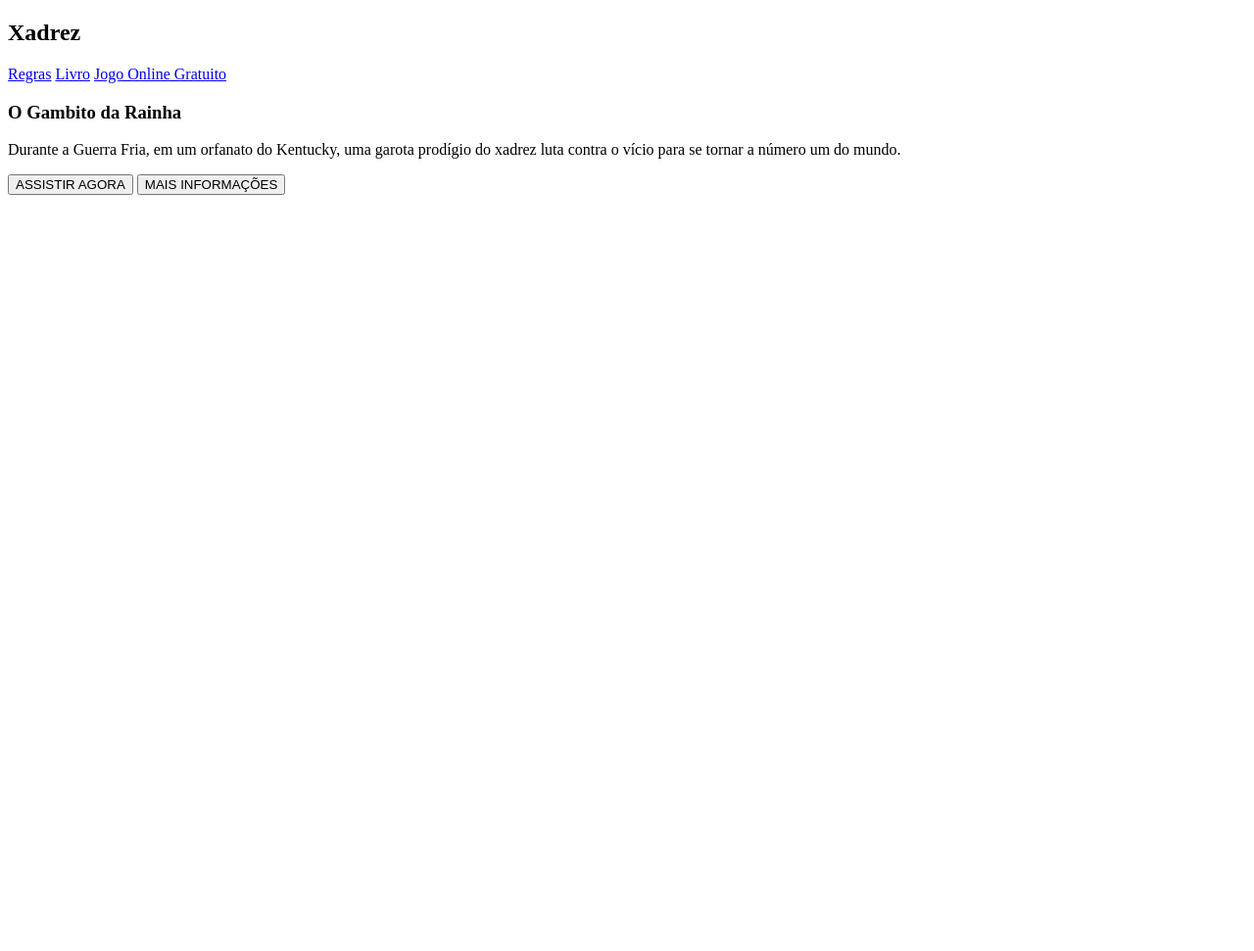
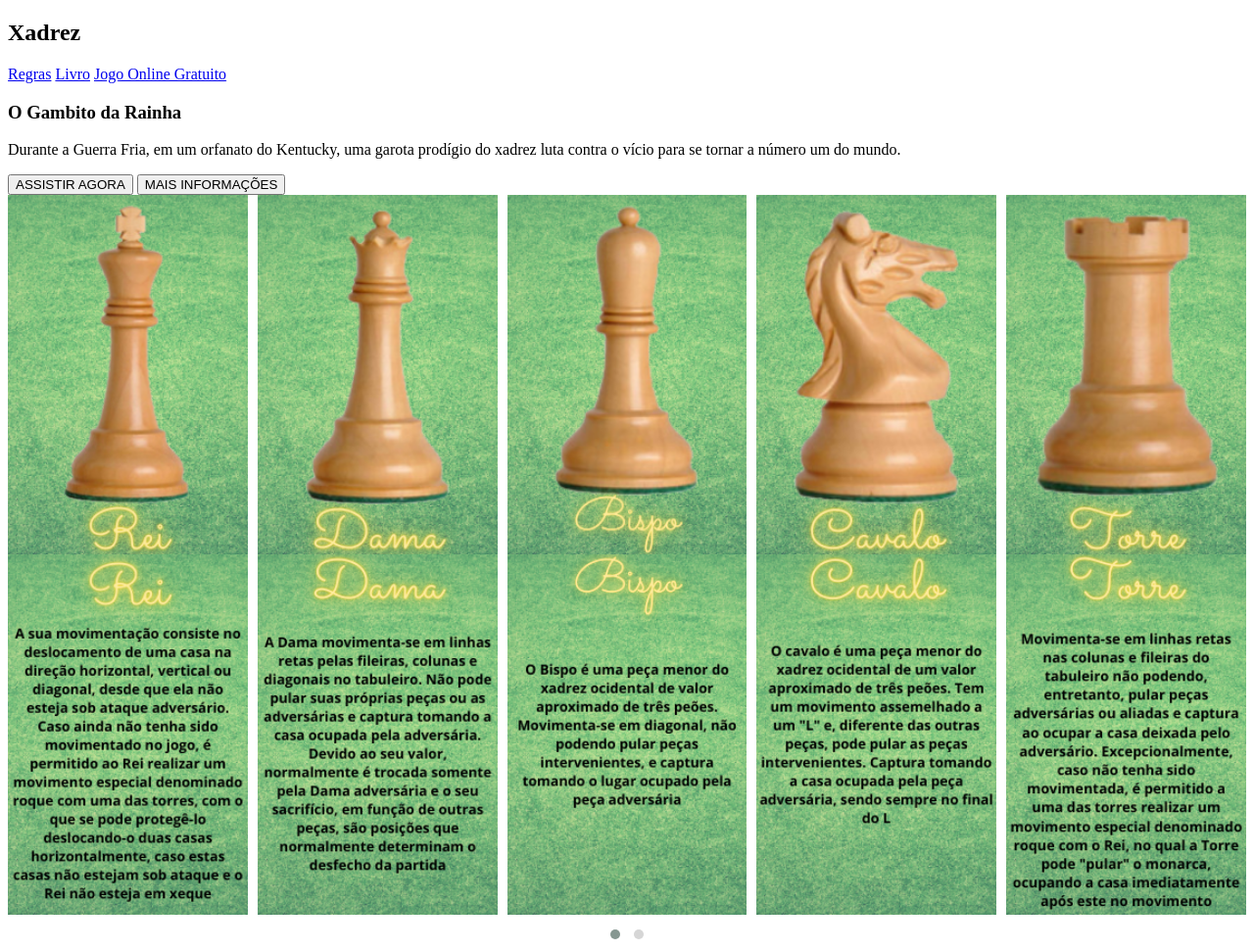
Before and after one commit to tgama85/Xadrez, a plain HTML site: page index.html in a window 1280 px wide. Shown: the whole page at 98% size. Before the commit the page ends 800 px from the top, so only its background shows below. Drawn offline with Linux system fonts and the light colour scheme.

Commit message:
Inclusão das imagens

```diff
--- a/index.html
+++ b/index.html
@@ -32,7 +32,83 @@
         </div>
     </main>
     <div class="carousel-pecas">
-
+        <div class="owl-carousel owl-theme">
+            <div class="rei">
+                <div class="flip-container">
+                    <div class="flipper">
+                        <div class="frente">
+                            <img src="/img/capa-rei.png" alt="desenho do rei">
+                        </div>
+                        <div class="verso">
+                            <img src="/img/capa-rei-verso.png" alt="informação do movimento">
+                        </div>
+                    </div>
+                </div>
+            </div>
+            <div class="rainha" class="item">
+                <div class="flip-container">
+                    <div class="flipper">
+                        <div class="frente">
+                            <img src="/img/capa-dama.png" alt="desenho da dama">
+                        </div>
+                        <div class="verso">
+                            <img src="/img/capa-dama-verso.png" alt="informação do movimento">
+                        </div>
+                    </div>
+                </div>
+            </div>
+            <div class="bispo">
+                <div class="flip-container">
+                    <div class="flipper">
+                        <div class="frente">
+                            <img src="/img/capa-bispo.png" alt="desenho do bispo">
+                        </div>
+                        <div class="verso">
+                            <img src="/img/capa-bispo-verso.png" alt="informação do movimento">
+                        </div>
+                    </div>
+                </div>
+            </div>
+            <div class="cavalo">
+                <div class="flip-container">
+                    <div class="flipper">
+                        <div class="frente">
+                            <img src="/img/capa-cavalo.png" alt="desenho do cavalo">
+                        </div>
+                        <div class="verso">
+                            <img src="/img/capa-cavalo-verso.png" alt="informação do movimento">
+                        </div>
+                    </div>
+                </div>
+            </div>
+            <div class="torre">
+                <div class="flip-container">
+                    <div class="flipper">
+                        <div class="frente">
+                            <img src="/img/capa-torre.png" alt="desenho da dama">
+                        </div>
+                        <div class="verso">
+                            <img src="/img/capa-torre-verso.png" alt="informação do movimento">
+                        </div>
+                    </div>
+                </div>
+            </div>
+            <div class="peao">
+                <div class="flip-container">
+                    <div class="flipper">
+                        <div class="frente">
+                            <img src="/img/capa-peao.png" alt="desenho da dama">
+                        </div>
+                        <div class="verso">
+                            <img src="/img/capa-peao-verso.png" alt="informação do movimento">
+                        </div>
+                    </div>
+                </div>
+            </div>
+        </div>
     </div>
+    <script src="js/owl/jquery.min.js"></script>
+    <script src="js/owl/owl.carousel.min.js"></script>
+    <script src="/js/owl/main.js"></script>
 </body>
 </html>
```
Also changed, not shown: img/capa-bispo-verso.png (added), img/capa-bispo.png (added), img/capa-cavalo-verso.png (added), img/capa-cavalo.png (added), img/capa-dama-verso.png (added), img/capa-dama.png (added), img/capa-peao-verso.png (added), img/capa-peao.png (added), img/capa-rei-verso.png (added), img/capa-rei.png (added), img/capa-torre-verso.png (added), img/capa-torre.png (added).
